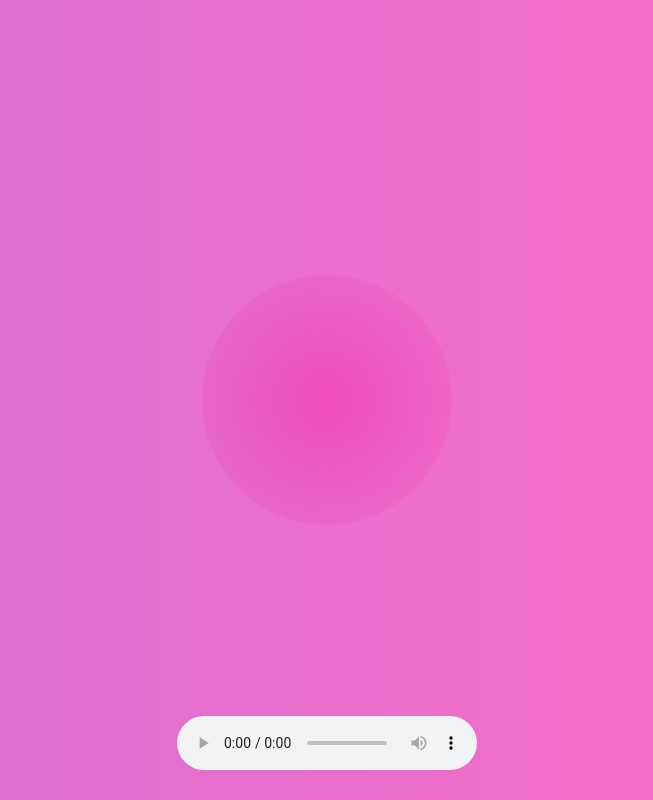
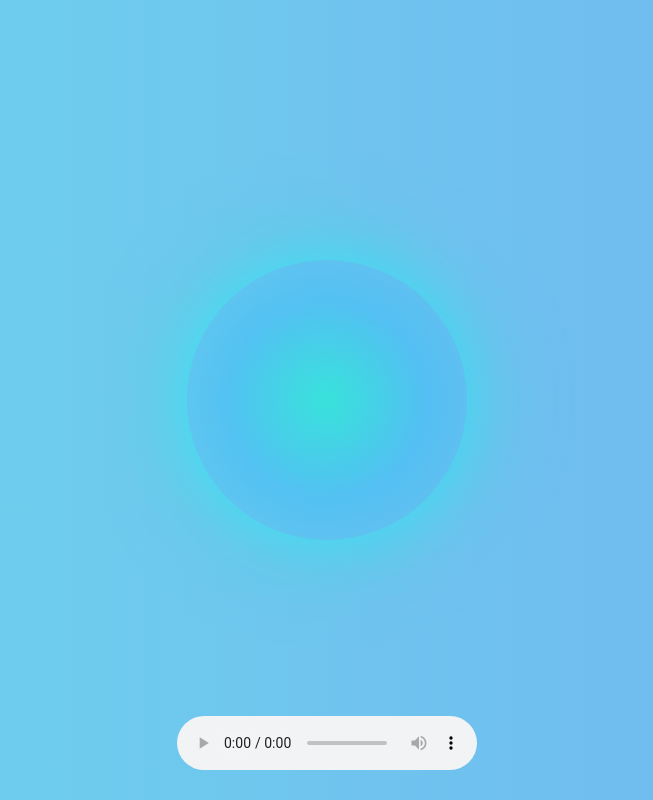
Before and after one commit to nagalikhitasingireddy/VibeHai, a plain HTML site: page index.html in a window 1280 px wide. Shown: the whole page, without its empty margins (313-966 px from the left). Drawn offline with Linux system fonts and the light colour scheme.

Commit message:
Enhance background gradient and pulse dimensions
Updated styles for background and pulse effect.

```diff
--- a/style.css
+++ b/style.css
@@ -12,6 +12,13 @@ body {
   justify-content: center;
   align-items: center;
 }
+background: radial-gradient(
+  circle,
+  rgba(255, 100, 180, 0.6),
+  rgba(180, 0, 255, 0.3),
+  transparent
+);
+box-shadow: 0 0 60px rgba(255, 80, 200, 0.5), 0 0 120px rgba(200, 0, 255, 0.2);
 
 @keyframes gradientShift {
   0% { background-position: 0% 50%; }
@@ -35,16 +42,23 @@ body {
 
 .pulse {
   position: absolute;
-  width: 250px;
-  height: 250px;
-  background: radial-gradient(circle, rgba(255, 0, 150, 0.3), transparent);
+  width: 280px;
+  height: 280px;
+  background: radial-gradient(
+    circle,
+    rgba(0, 255, 200, 0.5),  /* soft aqua center */
+    rgba(0, 180, 255, 0.25), /* cool outer glow */
+    transparent
+  );
   border-radius: 50%;
   top: 50%;
   left: 50%;
   transform: translate(-50%, -50%) scale(1);
+  box-shadow: 0 0 60px rgba(0, 255, 255, 0.4), 0 0 120px rgba(0, 255, 200, 0.2);
   transition: transform 0.1s ease;
   z-index: 1;
 }
+
 
 .player-container {
   position: absolute;
```
